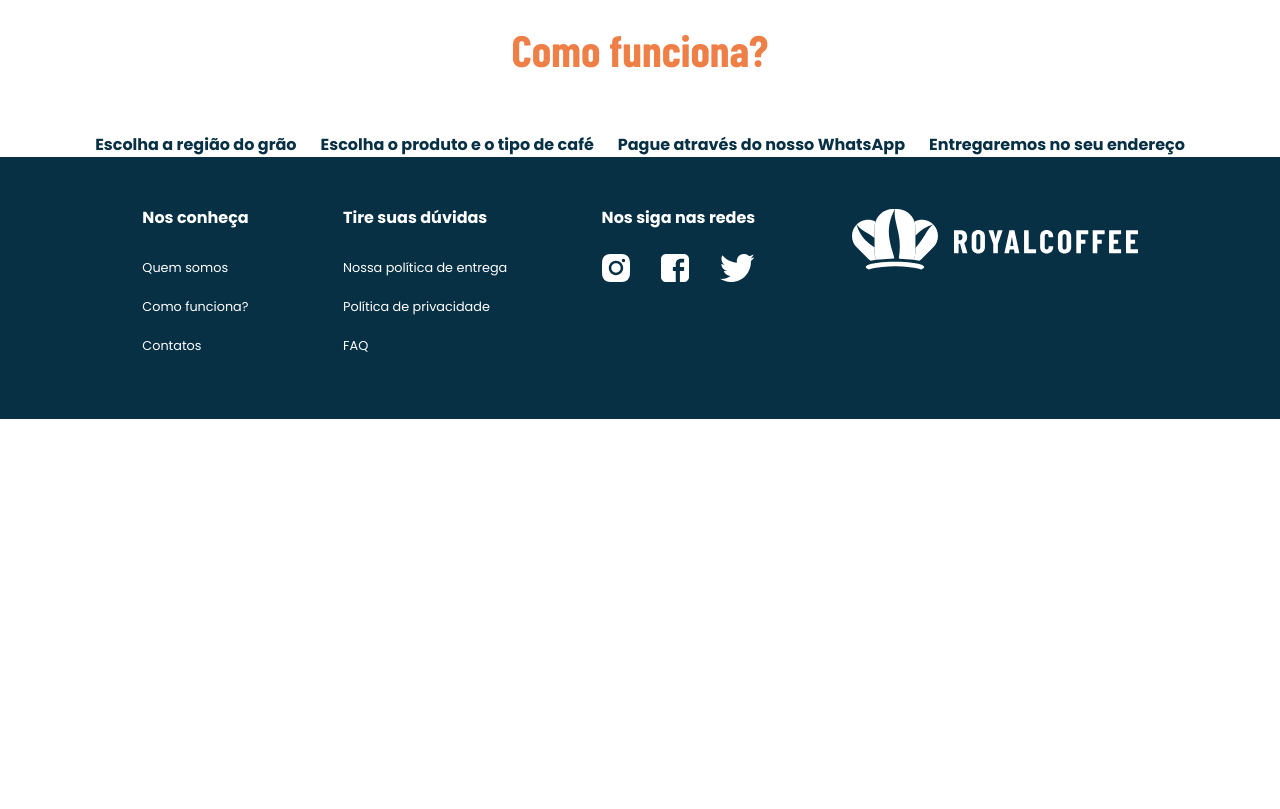
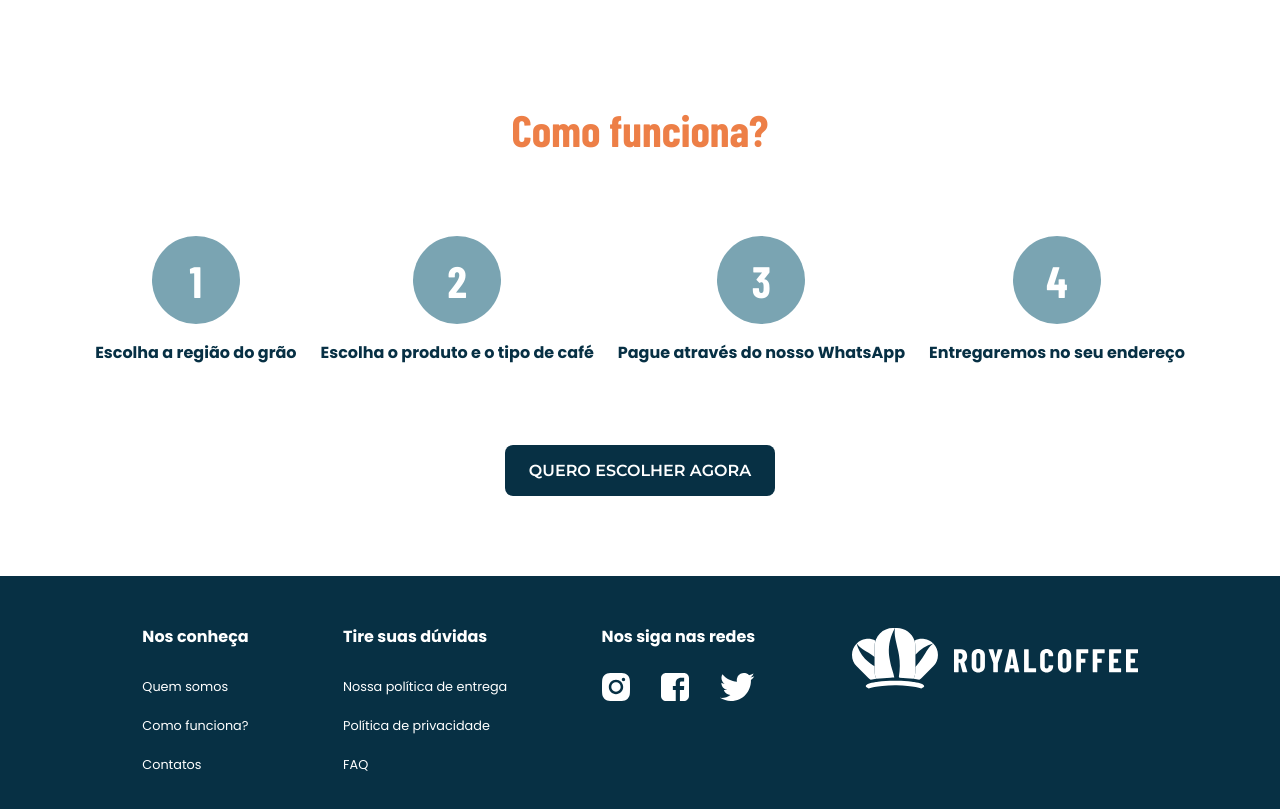
Before and after one commit to stelleal/front-projeto-final-gama, a React (Create React App) app: page / in a window 1280 px wide. Shown: the part 1240-2049 px from the top of the page. Before the commit the page ends 1659 px from the top, so only its background shows below. Built offline with nearby package versions, Linux system fonts and the light colour scheme.

Commit message:
Ajustes na Seção Um

```diff
--- a/src/components/SectionOne/index.jsx
+++ b/src/components/SectionOne/index.jsx
@@ -1,4 +1,5 @@
 import { Section } from './styles';
+import { Buttons } from '../Button';
 import coffeebeans from "../../../src/assets/images/coffee-beans.svg";
 
 export function SectionOne () {
@@ -14,11 +15,12 @@ export function SectionOne () {
                 <section className='info'>
                     <h1>Como funciona?</h1>
                     <ul>
-                        <li><h4>Escolha a região do grão</h4></li>
-                        <li><h4>Escolha o produto e o tipo de café</h4></li>
-                        <li><h4>Pague através do nosso WhatsApp</h4></li>
-                        <li><h4>Entregaremos no seu endereço</h4></li>
+                        <li><div className='steps'><h1>1</h1></div><h4>Escolha a região do grão</h4></li>
+                        <li><div className='steps'><h1>2</h1></div><h4>Escolha o produto e o tipo de café</h4></li>
+                        <li><div className='steps'><h1>3</h1></div><h4>Pague através do nosso WhatsApp</h4></li>
+                        <li><div className='steps'><h1>4</h1></div><h4>Entregaremos no seu endereço</h4></li>
                     </ul>
+                    <Buttons variante="calltoaction" texto="Quero escolher agora" />
                 </section>
         </Section>
     )
--- a/src/components/SectionOne/styles.js
+++ b/src/components/SectionOne/styles.js
@@ -2,6 +2,7 @@ import styled from 'styled-components';
 
 
 export const Section = styled.section`
+    margin: auto;
     height: auto;
     display: flex;
     justify-content: end;
@@ -39,22 +40,47 @@ export const Section = styled.section`
  }
 
  .info {
+     margin: 5rem 0;
      display: flex;
      flex-direction: column;
      background-color: rgba(255, 255, 255, 0.3);
 
+
+    .steps {
+        margin: 0 0 1rem;
+        display: flex;
+        align-items: center;
+        justify-content: center;
+        width: 5.5rem;
+        height: 5.5rem;
+        background-color: var(--secondaryblue);
+        border-radius: 100%;
+
+        h1 {
+            margin: 0;
+            color: var(--textwhite);
+        }
+    }
+
      h1 {
-        margin-bottom: 3.5rem;
+        margin-bottom: 5rem;
         font-size: 2.75rem;
         color: var(--primaryorange);
      }
 
      ul {
+        margin-bottom: 5rem;
         display: flex;
+        justify-content: center;
         gap: 1.5rem;
 
         li {
+
             list-style: none;
+            display: flex;
+            flex-direction: column;
+            justify-content: center;
+            align-items: center;
 
             h4 {
                 display: flex;
```
